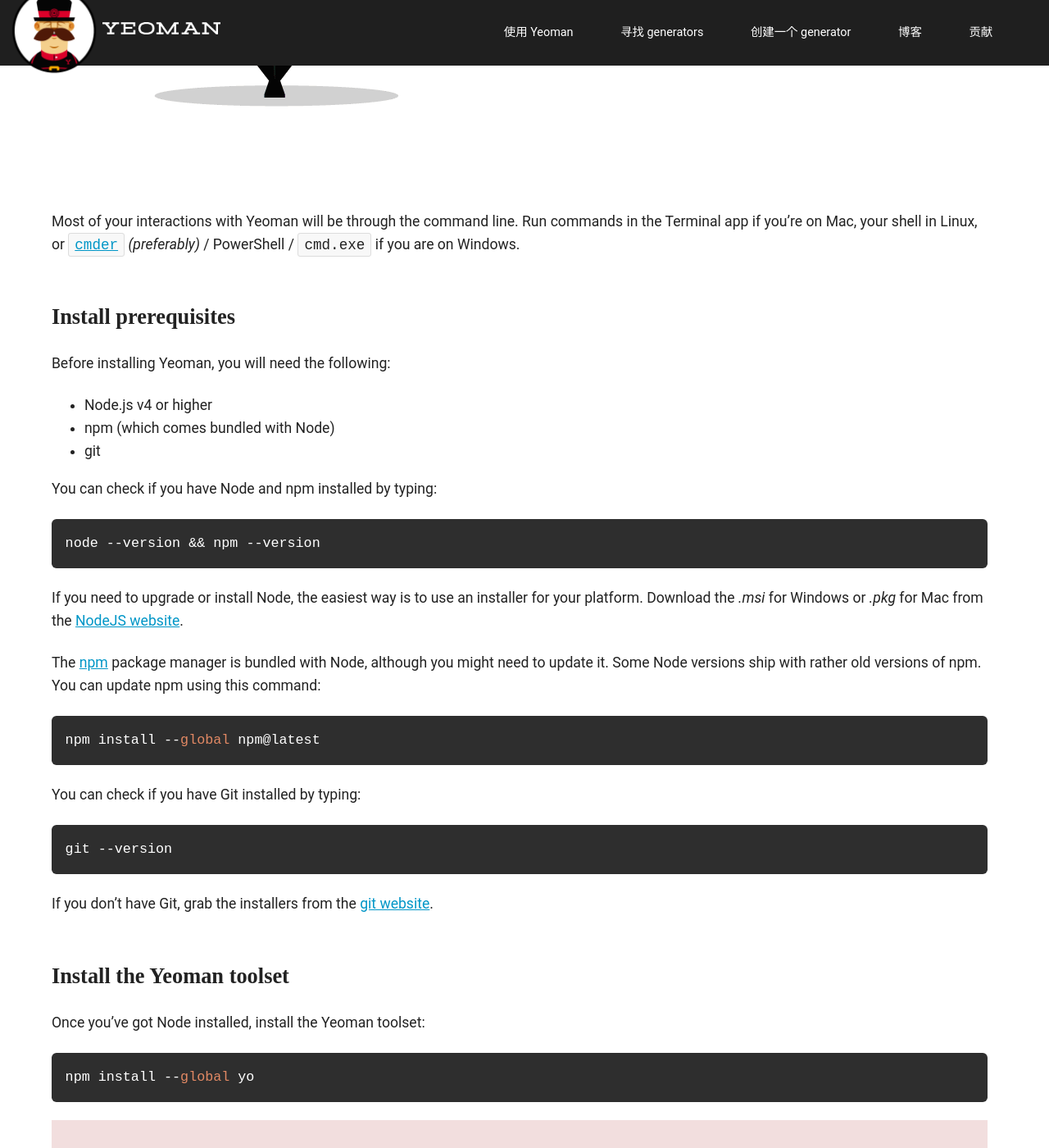
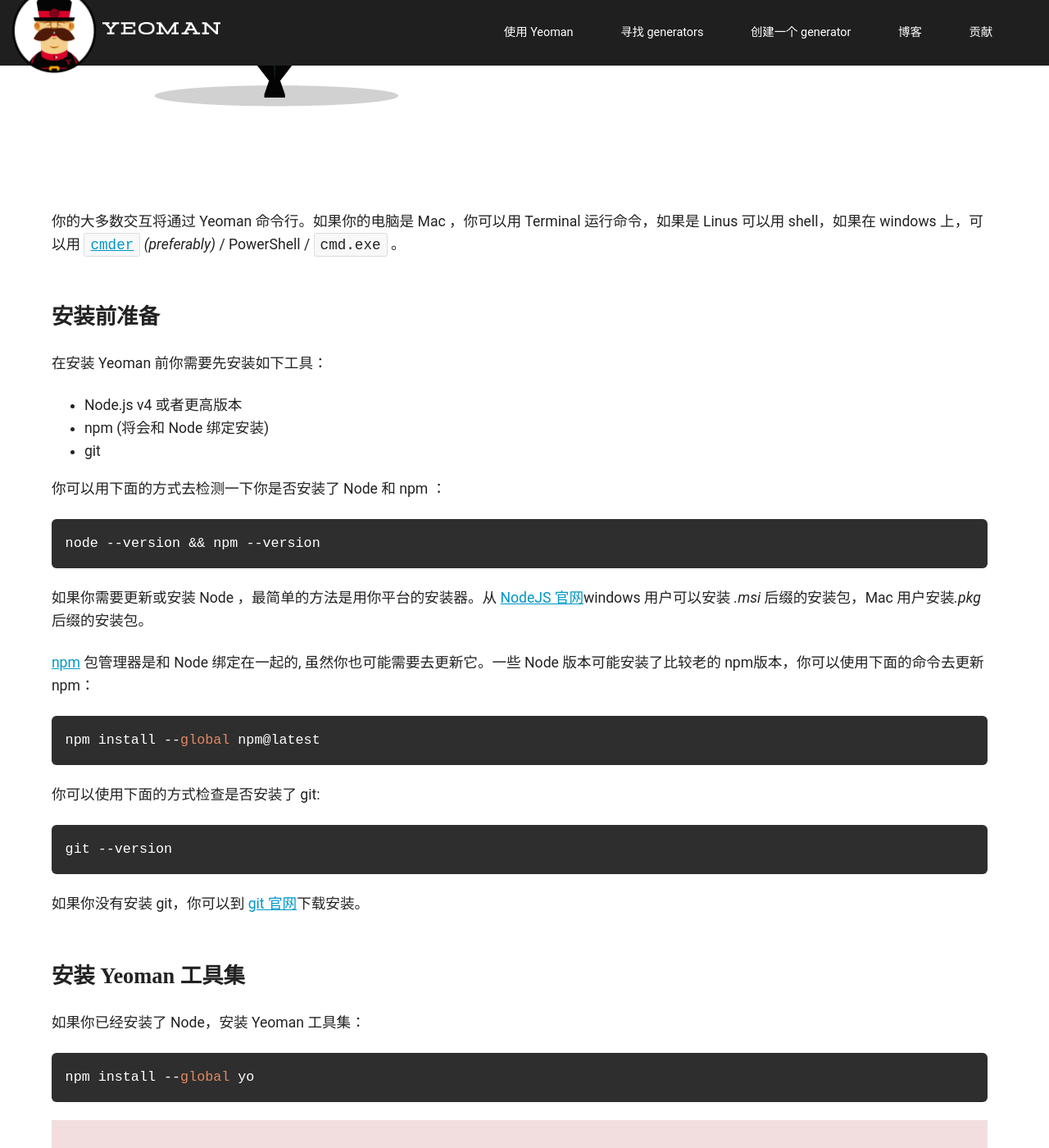
Before and after one commit to yowebapp/yowebapp.github.io, a Jekyll site: the page built from app/codelab/setup.md, in a window 1280 px wide and 1400 px high, scrolled down 884 px. Shown: the whole window at 82% size. Built offline with Jekyll 4.4.1, drawn with Linux system fonts in a browser that asks for light colours; nearby versions of some CDN libraries; some web fonts are replaced; Markdown is read by kramdown in place of the engine named in the settings; some of the changed text lies outside the part shown.

Commit message:
translate codelab

````diff
--- a/app/codelab/setup.md
+++ b/app/codelab/setup.md
@@ -1,6 +1,6 @@
 ---
 layout: codelab
-title: 'Step 1: Set up your dev environment'
+title: '步骤 1: 搭建你的开发环境'
 markdown: 1
 ---
 
@@ -8,40 +8,40 @@
   <img src="/assets/img/yeoman-004.png">
 </p>
 
-Most of your interactions with Yeoman will be through the command line. Run commands in the Terminal app if you’re on Mac, your shell in Linux, or [`cmder`](http://cmder.net/) *(preferably)* / PowerShell / `cmd.exe` if you are on Windows.
+你的大多数交互将通过 Yeoman 命令行。如果你的电脑是 Mac ，你可以用 Terminal 运行命令，如果是 Linus 可以用 shell，如果在 windows 上，可以用 [`cmder`](http://cmder.net/) *(preferably)* / PowerShell / `cmd.exe` 。
 
-## Install prerequisites
+## 安装前准备
 
-Before installing Yeoman, you will need the following:
+在安装 Yeoman 前你需要先安装如下工具：
 
-* Node.js v4 or higher
-* npm (which comes bundled with Node)
+* Node.js v4 或者更高版本
+* npm (将会和 Node 绑定安装)
 * git
 
-You can check if you have Node and npm installed by typing:
+你可以用下面的方式去检测一下你是否安装了 Node 和 npm ：
 
 ```sh
 node --version && npm --version
 ```
 
-If you need to upgrade or install Node, the easiest way is to use an installer for your platform. Download the *.msi* for Windows or *.pkg* for Mac from the [NodeJS website](https://nodejs.org/).
+如果你需要更新或安装 Node ，最简单的方法是用你平台的安装器。从 [NodeJS 官网](https://nodejs.org/)windows 用户可以安装 *.msi* 后缀的安装包，Mac 用户安装*.pkg* 后缀的安装包。
 
-The [npm](https://www.npmjs.com/) package manager is bundled with Node, although you might need to update it. Some Node versions ship with rather old versions of npm. You can update npm using this command:
+[npm](https://www.npmjs.com/) 包管理器是和 Node 绑定在一起的, 虽然你也可能需要去更新它。一些 Node 版本可能安装了比较老的 npm版本，你可以使用下面的命令去更新 npm：
 
 ```sh
 npm install --global npm@latest
 ```
 
-You can check if you have Git installed by typing:
+你可以使用下面的方式检查是否安装了 git:
 
 ```sh
 git --version
 ```
-If you don't have Git, grab the installers from the [git website](https://git-scm.com/).
+如果你没有安装 git，你可以到 [git 官网](https://git-scm.com/)下载安装。
 
-## Install the Yeoman toolset
+## 安装 Yeoman 工具集
 
-Once you’ve got Node installed, install the Yeoman toolset:
+如果你已经安装了 Node，安装 Yeoman 工具集：
 
 ```sh
 npm install --global yo
@@ -49,15 +49,15 @@
 
 <div class="note important">
 
-  <h2>Errors?</h2>
+  <h2>错误?</h2>
 
-  <p>If you see permission or access errors, such as <code>EPERM</code> or <code>EACCESS</code>, do not use <code>sudo</code> as a work-around. You can consult <a href="https://github.com/sindresorhus/guides/blob/master/npm-global-without-sudo.md">this guide</a> for a more robust solution.</p>
+  <p>如果你看到权限或访问错误， 如 <code>EPERM</code> 或者 <code>EACCESS</code>，不要使用 <code>sudo</code> 作为一个解决方法。你可以咨询 <a href="https://github.com/sindresorhus/guides/blob/master/npm-global-without-sudo.md">本指南</a>的一个更强大的解决方案。</p>
 
 </div>
 
-## Confirm installation
+## 验证安装成功
 
-It is a good idea to check that everything is installed as expected by running commonly used Yeoman commands like `yo` with the `--version` flag as follows:
+使用 Yeoman 命令行，像 `yo` 命令检查版本标志`--version`，这是一个好方法检查所有的安装是否如预期的一样：
 
 ```sh
 yo --version
@@ -65,14 +65,14 @@
 
 <div class="note important">
 
-  <h2>Versions of the CLI tools that this codelab works with</h2>
+  <h2>codelab 工作在 CLI 工具的版本</h2>
 
-  <p>Technology changes quickly! This tutorial has been tested with <strong>yo 1.8.4</strong>. If you are running into issues with a newer version, we would like to hear about it. Please open up an issue on our <a href="https://github.com/yeoman/yo/issues">tracker</a>.</p>
+  <p>技术变化很快！这个教程的测试使用的是 <strong>yo 1.8.4</strong>版本。如果你使用一个新版本出现了问题，请告诉我们我们会尽快解决它。 请你创建一个 issue 在 <a href="https://github.com/yeoman/yo/issues">tracker</a>中。</p>
 
 </div>
 
 <p class="codelab-paging">
-  <a href="index.html#toc">&laquo; Return to overview</a>
+  <a href="index.html#toc">&laquo; 回到上一页</a>
   or
-  <a href="install-generators.html">Go to the next step &raquo;</a>
+  <a href="install-generators.html">继续下一步 &raquo;</a>
 </p>
````
Also changed, not shown: app/codelab/install-generators.md (+11 -11 lines).
